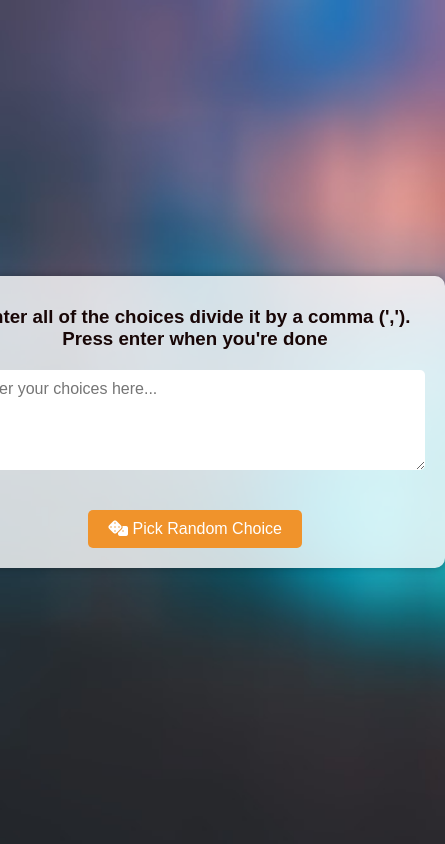
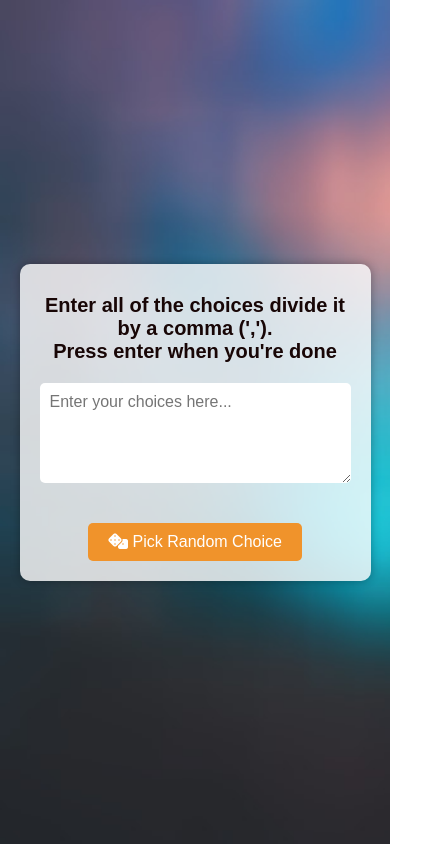
Before and after one commit to AkashRana18/Choice-Picker, a plain HTML site: page index.html in a window 390 px wide. Shown: the whole page, 445 px wide, since content can reach past the window. Drawn offline with Linux system fonts and the light colour scheme; a web font is replaced by a local one.

Commit message:
Added Responsiveness

```diff
--- a/index.css
+++ b/index.css
@@ -15,6 +15,7 @@ body {
     height: 100vh;
     overflow: hidden;
     margin: 0;
+    padding: 0;
 
 }
 
@@ -23,10 +24,12 @@ h3 {
     margin: 10px 0 20px;
     text-align: center;
     animation: fadeIn 2s;
+    font-size: 20px;
 }
 
 .container {
-    width: 500px;
+    width: 90%;
+    max-width: 500px;
     background-color: rgba(255, 255, 255, 0.8);
     padding: 20px;
     border-radius: 10px;
```
